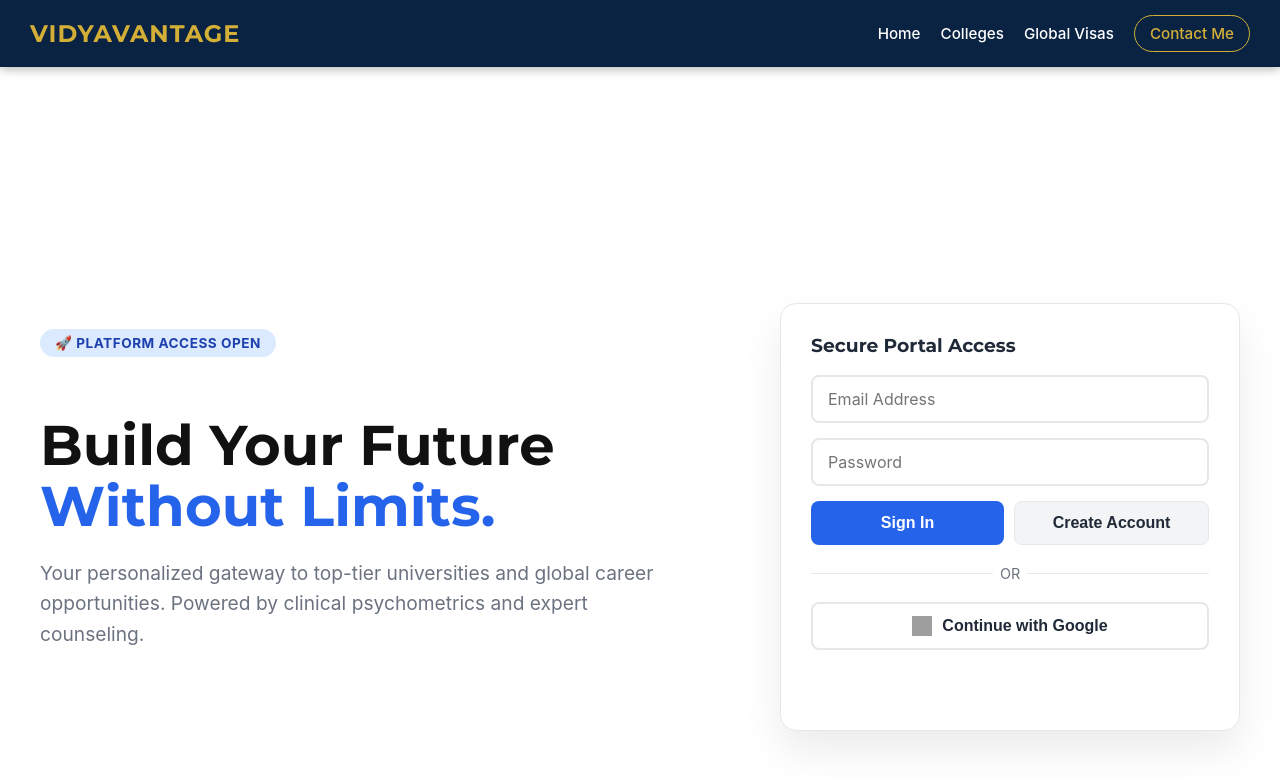
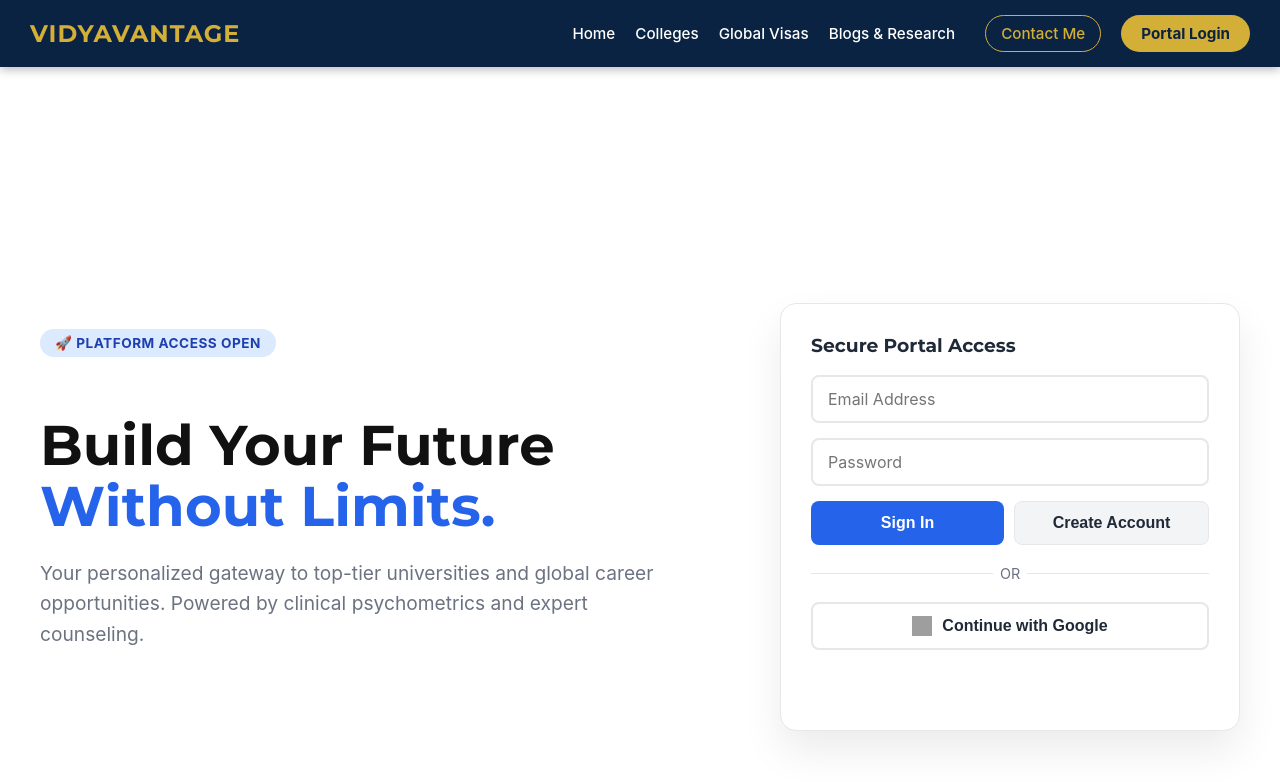
Before and after one commit to antoniovn96/vidyavantage.github.io, a Jekyll site: the page built from index.md, in a window 1280 px wide and 900 px high. Shown: the top 782 px of the window. Built offline with Jekyll 4.4.1, drawn with Linux system fonts in a browser that asks for light colours; comment, search, counter and statistics services are not loaded; grey boxes are pictures that could not be loaded.

Commit message:
Update default.html

```diff
--- a/_layouts/default.html
+++ b/_layouts/default.html
@@ -6,7 +6,6 @@
     <title>{{ page.title }} | {{ site.title }}</title>
 
     <link rel="icon" type="image/x-icon" href="{{ '/assets/images/favicon.ico' | relative_url }}">
-
     <link rel="stylesheet" href="{{ '/assets/css/style.css' | relative_url }}">
 
     {% seo %}
@@ -61,16 +60,33 @@
         color: #0A2342 !important;
       }
 
+      /* Portal Login Button (Solid Gold) */
+      .nav-btn-login {
+        background: #D4AF37;
+        color: #0A2342 !important;
+        border: none;
+        padding: 9px 20px;
+        border-radius: 20px;
+        font-weight: bold;
+        cursor: pointer;
+        font-size: 0.95rem;
+        transition: all 0.3s;
+        font-family: inherit;
+      }
+      .nav-btn-login:hover {
+        background: white;
+        transform: translateY(-2px);
+      }
+
       /* CONTENT WRAPPER */
       .main-content {
-        flex: 1; /* Pushes footer down */
-        max-width: 100%; /* Changed to 100% to allow Hero sections to be full width */
+        flex: 1;
+        max-width: 100%;
         margin: 0;
         padding: 0;
         width: 100%;
         box-sizing: border-box;
       }
-      /* Add padding container for regular pages if needed, but keep main 100% for index */
 
       /* FOOTER */
       .site-footer {
@@ -111,10 +127,13 @@
       <div class="nav-links">
         <a href="{{ '/' | relative_url }}">Home</a>
         <a href="{{ '/colleges/' | relative_url }}">Colleges</a>
-
         <a href="{{ '/visa/' | relative_url }}">Global Visas</a>
 
-        <a href="https://github.com/antoniovn96" target="_blank" class="nav-btn">Contact Me</a>
+        <a href="{{ '/blog/' | relative_url }}">Blogs & Research</a>
+
+        <a href="https://github.com/antoniovn96" target="_blank" class="nav-btn" style="margin-left: 10px;">Contact Me</a>
+
+        <button id="globalLoginBtn" class="nav-btn-login">Portal Login</button>
       </div>
     </nav>
 
@@ -133,8 +152,8 @@
           <div class="footer-links">
              <a href="{{ '/' | relative_url }}">Home</a>
              <a href="{{ '/colleges/' | relative_url }}">Top Colleges</a>
-
              <a href="{{ '/visa/' | relative_url }}">Visa Rules</a>
+             <a href="{{ '/blog/' | relative_url }}">Research Blog</a>
           </div>
         </div>
         <div class="footer-col">
@@ -150,5 +169,69 @@
       </div>
     </footer>
 
+    <script type="module">
+        import { initializeApp, getApps } from "https://www.gstatic.com/firebasejs/10.8.1/firebase-app.js";
+        import { getAuth } from "https://www.gstatic.com/firebasejs/10.8.1/firebase-auth.js";
+        import { getFirestore, doc, getDoc } from "https://www.gstatic.com/firebasejs/10.8.1/firebase-firestore.js";
+
+        // ⚠️ YOUR EXACT FIREBASE CONFIG
+        const firebaseConfig = {
+          apiKey: "AIzaSyBygHYMOSuKueZf9nE5LmSwCyCeZ2dNeD0",
+          authDomain: "career-intelligence-system.firebaseapp.com",
+          projectId: "career-intelligence-system",
+          storageBucket: "career-intelligence-system.firebasestorage.app",
+          messagingSenderId: "223785446772",
+          appId: "1:223785446772:web:0f9ded4e89a978fc551021",
+          measurementId: "G-HGKJJN9KDF"
+        };
+
+        // Initialize Firebase safely (prevents errors if it was already initialized on the page)
+        const app = getApps().length === 0 ? initializeApp(firebaseConfig) : getApps()[0];
+        const auth = getAuth(app);
+        const db = getFirestore(app);
+
+        // 🚨 YOUR MASTER ADMIN EMAIL
+        const SUPER_ADMIN_EMAIL = "antonio.antonio.noronha@gmail.com";
+
+        document.getElementById('globalLoginBtn').addEventListener('click', async () => {
+            const user = auth.currentUser;
+            const btn = document.getElementById('globalLoginBtn');
+            const originalText = btn.innerText;
+            btn.innerText = "Routing... ⏳";
+
+            // 1. If not logged in, send them to the homepage Auth box
+            if (!user) {
+                window.location.href = "index.html";
+                return;
+            }
+
+            const email = user.email.toLowerCase();
+
+            try {
+                // 2. Route Super Admin
+                if (email === SUPER_ADMIN_EMAIL.toLowerCase()) {
+                    window.location.href = "admin.html";
+                    return;
+                }
+
+                // 3. Route VIPs (School Admin / Counsellor)
+                const permsSnap = await getDoc(doc(db, "permissions", email));
+                if (permsSnap.exists()) {
+                    const role = permsSnap.data().role;
+                    if (role === "school_admin") window.location.href = "school_dashboard.html";
+                    else if (role === "counsellor") window.location.href = "counsellor_dashboard.html";
+                    return;
+                }
+
+                // 4. Route Students
+                window.location.href = "student_portal.html";
+
+            } catch (error) {
+                console.error("Global Routing Error:", error);
+                btn.innerText = originalText;
+                alert("Error connecting to server. Please try again.");
+            }
+        });
+    </script>
   </body>
 </html>
```
Also changed, not shown: other parts of _layouts/default.html (+1 -1 lines).
